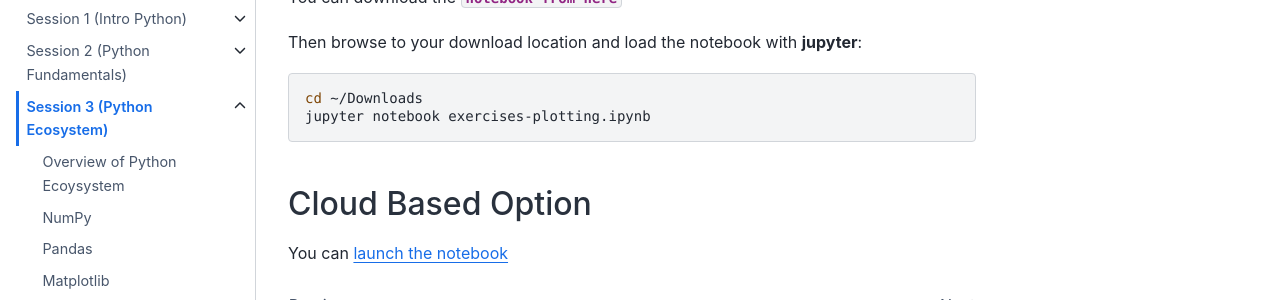
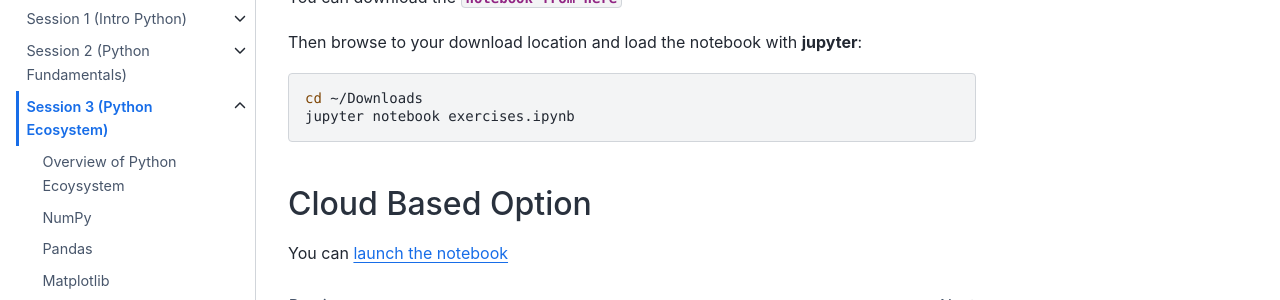
Before and after one commit to QuantEcon/2021-workshop-rsit, a Jupyter Book: the page built from website/week1/session3/exercises.md, in a window 1280 px wide. Shown: the part 275-575 px from the top of the page. Built offline with Jupyter Book 1.0.4 settings and Sphinx 7.4.7 and the Sphinx Book theme 1.1.4, drawn with Linux system fonts in a browser that asks for light colours.

Commit message:
review notebooks (#14)

````diff
--- a/website/week1/session3/exercises.md
+++ b/website/week1/session3/exercises.md
@@ -6,15 +6,15 @@
 
 ## Local Option
 
-You can download the {download}`notebook from here <../../../notebooks/session3/exercises-plotting.ipynb>`
+You can download the {download}`notebook from here <../../../notebooks/session3/exercises.ipynb>`
 
 Then browse to your download location and load the notebook with **jupyter**:
 
 ```bash
 cd ~/Downloads
-jupyter notebook exercises-plotting.ipynb
+jupyter notebook exercises.ipynb
 ```
 
 ## Cloud Based Option
 
-You can [launch the notebook](https://mybinder.org/v2/gh/QuantEcon/2021-workshop-rsit/main?filepath=notebooks%2Fsession3%2Fexercises-plotting.ipynb)
+You can [launch the notebook](https://mybinder.org/v2/gh/QuantEcon/2021-workshop-rsit/main?filepath=notebooks%2Fsession3%2Fexercises.ipynb)
````
Also changed, not shown: 6 other files.
